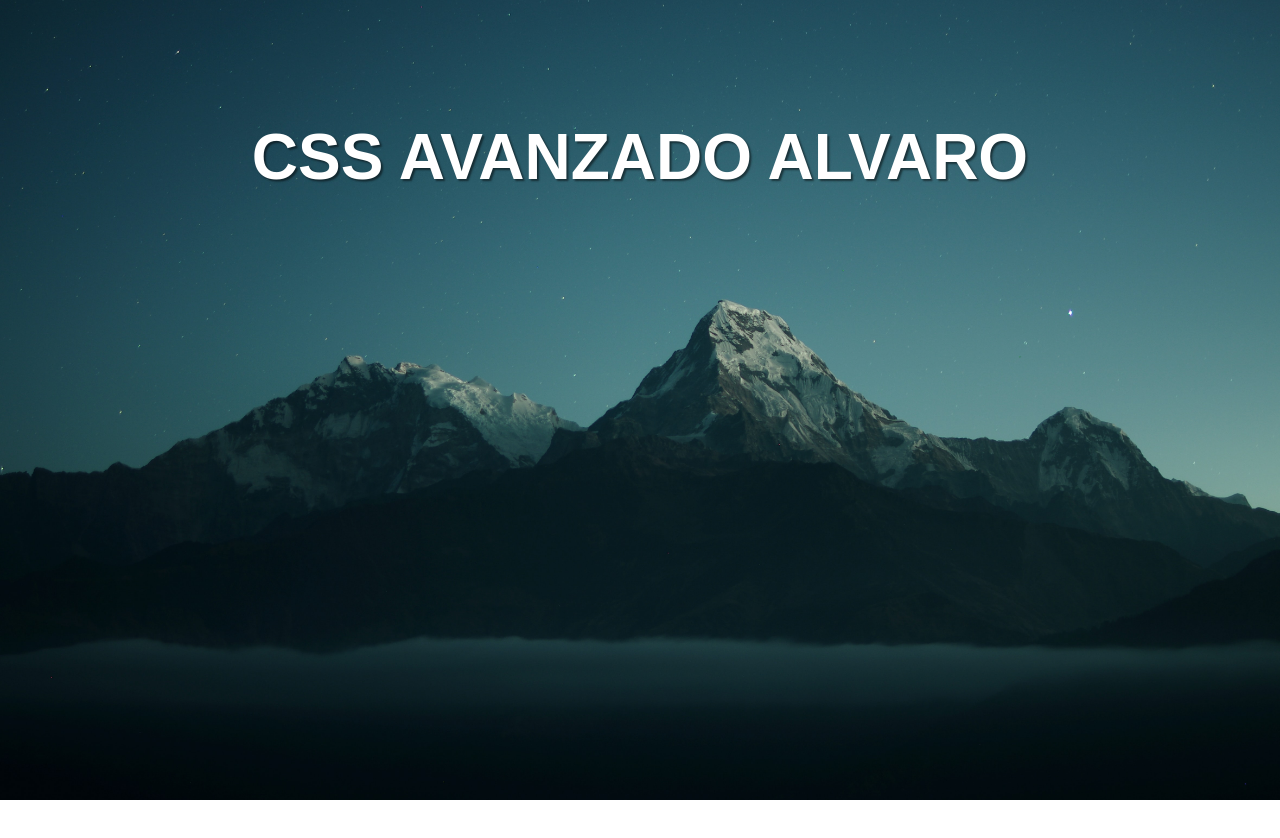
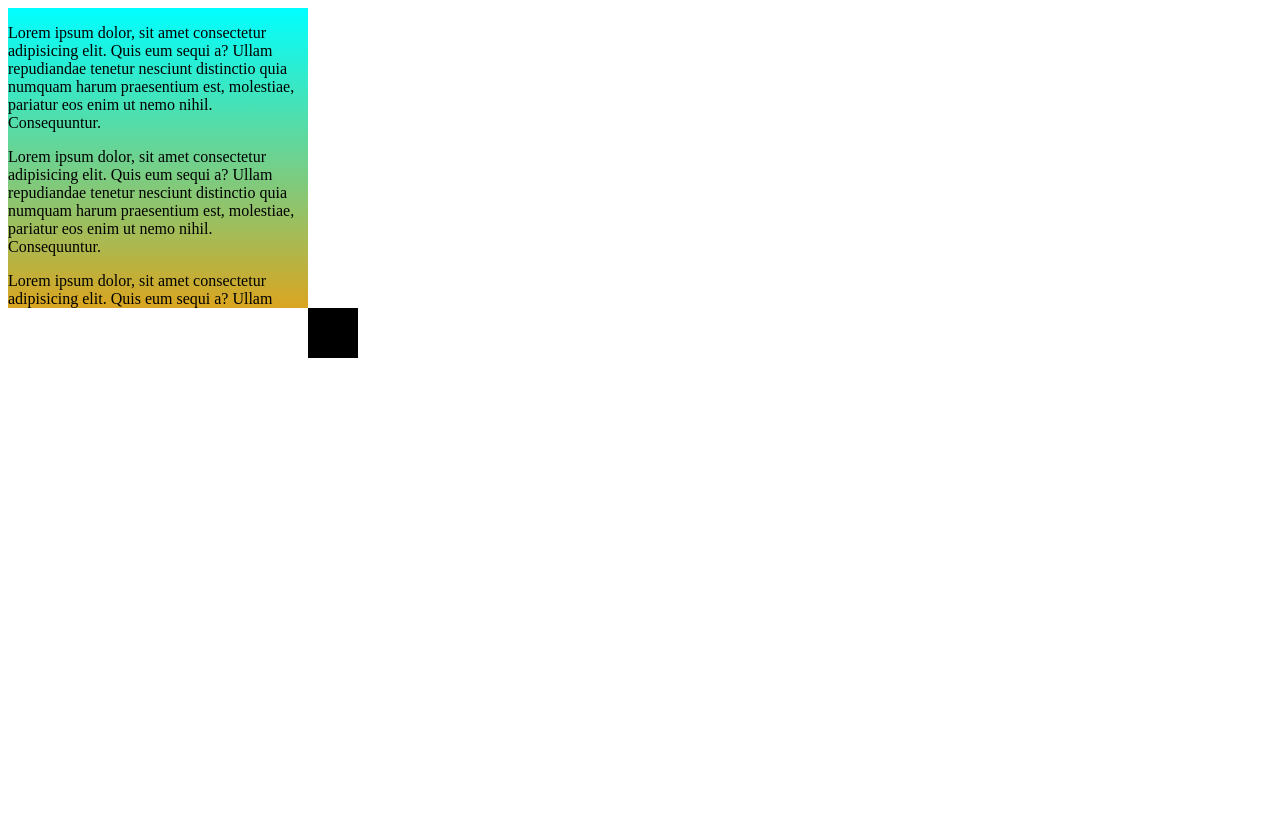
Before and after one commit to pedroalvaroccoyllocondori/CURSO_EDTEAM-css_avanzado, a plain HTML site: page index.html in a window 1280 px wide. Shown: the top 838 px of the page. After the commit the page ends 800 px from the top, so only its background shows below. Drawn offline with Linux system fonts and the light colour scheme.

Commit message:
SCROLL --->overflow(desbordamiento en ambos ejes)

```diff
--- a/index.html
+++ b/index.html
@@ -10,12 +10,14 @@
 </head>
 <body>
 
-
 <div class="conteiner">
-    <div class="mask">
-        <h1>css avanzado ALVARO</h1>
+    <div class="overflow">
+        <p>Lorem ipsum dolor, sit amet consectetur adipisicing elit. Quis eum sequi a? Ullam repudiandae tenetur nesciunt distinctio quia numquam harum praesentium est, molestiae, pariatur eos enim ut nemo nihil. Consequuntur.</p>
+        <p>Lorem ipsum dolor, sit amet consectetur adipisicing elit. Quis eum sequi a? Ullam repudiandae tenetur nesciunt distinctio quia numquam harum praesentium est, molestiae, pariatur eos enim ut nemo nihil. Consequuntur.</p>
+        <p>Lorem ipsum dolor, sit amet consectetur adipisicing elit. Quis eum sequi a? Ullam repudiandae tenetur nesciunt distinctio quia numquam harum praesentium est, molestiae, pariatur eos enim ut nemo nihil. Consequuntur.</p>
+        <p>Lorem ipsum dolor, sit amet consectetur adipisicing elit. Quis eum sequi a? Ullam repudiandae tenetur nesciunt distinctio quia numquam harum praesentium est, molestiae, pariatur eos enim ut nemo nihil. Consequuntur.</p>
+        <div class="contenido"></div>
     </div>
-    <img src="mascaras/imagen-montaña.jpg" alt="">
 </div>
 
 
--- a/styles.css
+++ b/styles.css
@@ -1,83 +1,46 @@
-/* RECORTES EN CSS
+/* SCROLL
 
-RECORTES ---> ANALOGO A LAS TIJERAS
+CONTENIDO DESBORDADO
 
-clip-path:
-inset()---->recorte rectangular cantidad a recortar desde el limite hasta el centro
-acepta medidas y porcentajes,como 4 valores en cada lado
-se puede poner un redondeado al recorte con la funcion round()--->tambn acepta 4 valores
-
-circle()---->recorte circular el primer valor es el tamaño del radio el segundo valor es la ubicacion del recorte(acepta valores numericos y porcentajes)
-
-ellipse()---->recorte de elipse analogo a circle solo que se pasan 2 radiosde
-
-poligon()----->recorte poligonal (x y, x y,x y ,.....)se pasan las coordenadas de los vertices
- no se pueden redondear los lados
+overflow /hidden/visible/auto/scroll
 
 
-
-RECORTE SVG
-se realiza con la propiedad clip-path: url(ubicacionSvg.svg#idClipPath)--->solo soportado por mozillla
-se realiza con la propiedad clip-path: path('m63 123c-.195 0-.393-.014-.592-.')--->solo soportado por mozilla y chrome
+visible---> viene por defecto en los contenedores contenido desbordado visible
+hidden---> ocultar contenido desbordado
+scroll--> muestra las barras de scroll en el contenido desbordado muestra ambas barras de scroll horizontal y vertical
+auto--->muestra barras de scroll solor el el lado que se desborda
 
 
-ANIMACIONES
-solo se permite animaciones con el mismo tipo de clip-path:
-se puede hacer animaciones pero ambos elementos tienen que poseer la misma cantidad de puntas
+OVERFLOW PERSONAÑIZADO PARA CADA UNA DE LAS BARRAS
 
-MASCARAS----> aplica la misma configuracion que una mascara
+overflow-x---->
+overflow-y---->
 
-composicion de MASCARAS
-add---añadir
-subtract--resta
-intersect--deja interseccion
-exclude---esclusion
+NOTA:CUANDO PONEMOS OVERFLOW A UNO DE LOS EJES EL OTRO EJE AUTOMATICAMENTE PASA A TENER EL VALOR DE AUTO
+
 
 */
-
-*{
-  margin: 0;
-}
-
-body{
-  min-height:200vh;
-}
-
 .conteiner{
-  width: 100%;
-  height: 100vh;
-  background: red;
+  width: 300px;
+  height: 300px;
+  background: linear-gradient(aqua,goldenrod);
+  /*overflow:auto;*/
+  /* overflow-x: scroll; */
+  /* white-space: nowrap; */
   position: relative;
 }
 
-img{
+.overflow{
   width: 100%;
   height: 100%;
-  object-fit: cover;
-  display: block;
+  overflow-y: scroll;
 }
 
-h1{
-  position: fixed;
-  top: 15%;
-  left: 50%;
-  color: white;
-  text-transform: uppercase;
-  font-family: sans-serif;
-  font-size: 4rem;
-  white-space: nowrap;
-  transform:translateX(-50%);
-  font-weight:800;
-  text-shadow: 2px 2px 2px rgba(0, 0, 0, 0.5);
+.contenido{
+  width: 50px;
+  height: 50px;
+  background-color: black;
+  position:absolute;
+  bottom: -50px;
+  right: -50px;
 }
-
-.mask{
-  width: 100%;
-  height: 100%;
-  position: absolute;
-  mask: url('mascaras/mascara.png');
-  mask-repeat: no-repeat;
-  mask-position:center;
-  mask-size:cover;
-
-}
```
